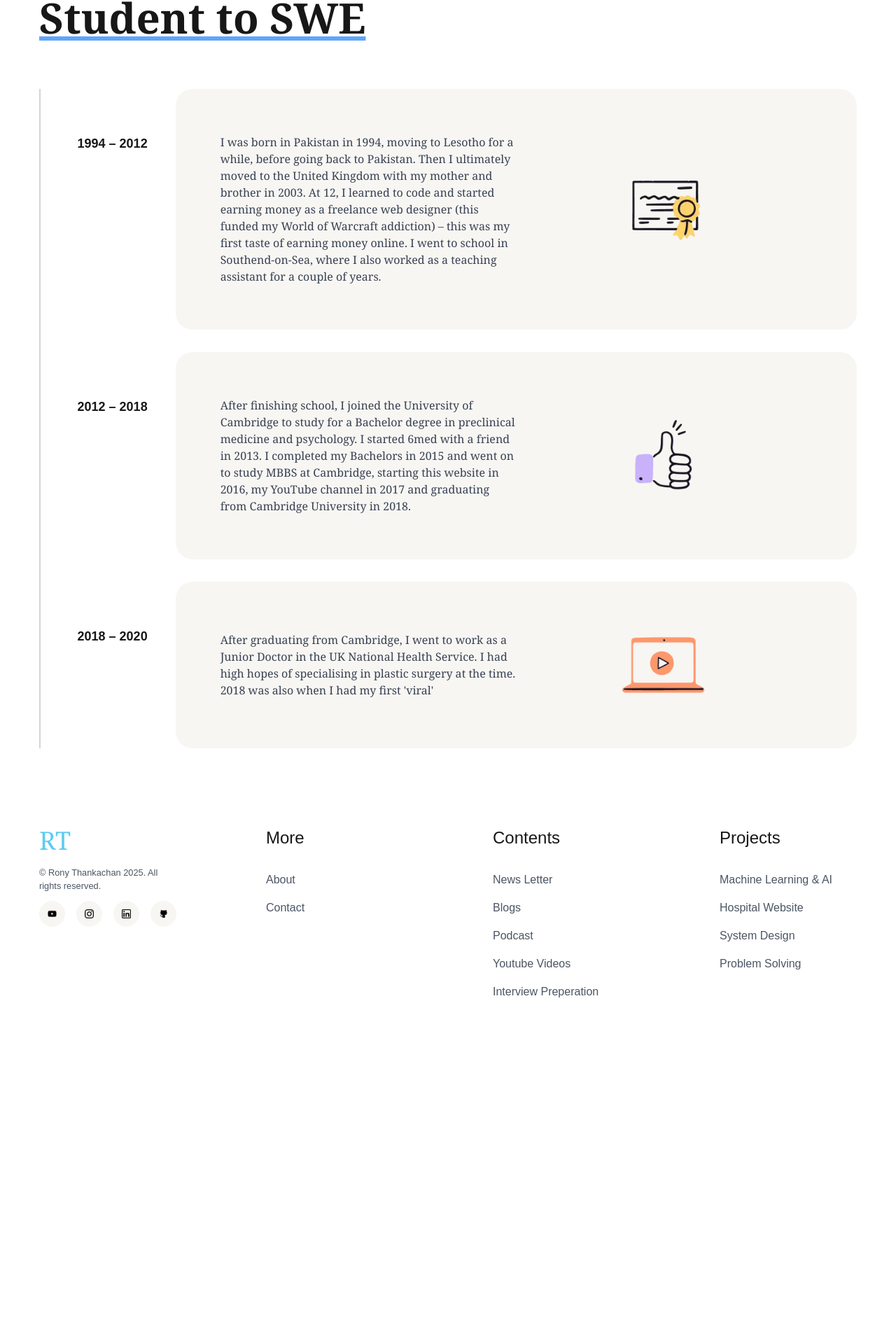
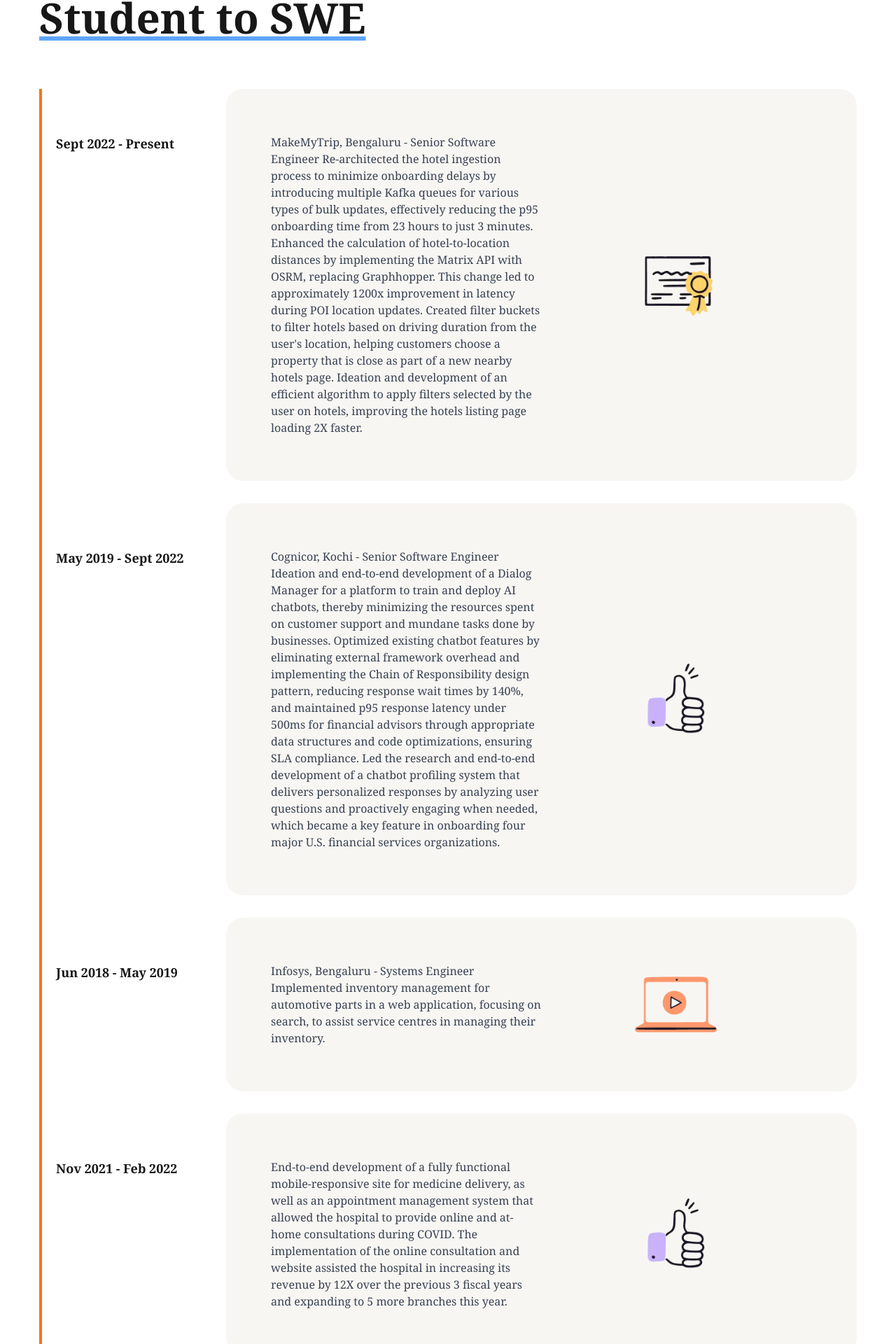
Before and after one commit to ronythankachan/ronythankachan.com, a Next.js app: page /about in a window 1280 px wide. Shown: the part 939-2859 px from the top of the page at 70% size. Before the commit the page ends 2448 px from the top, so only its background shows below. Built offline with nearby package versions, Linux system fonts and the light colour scheme.

Commit message:
Timeline content template added

```diff
--- a/app/components/Timeline.tsx
+++ b/app/components/Timeline.tsx
@@ -9,20 +9,37 @@
 
 const timelineEvents: TimelineEvent[] = [
   {
-    period: "1994 – 2012",
-    description: `I was born in Pakistan in 1994, moving to Lesotho for a while, before going back to Pakistan. Then I ultimately moved to the United Kingdom with my mother and brother in 2003.
-
-    At 12, I learned to code and started earning money as a freelance web designer (this funded my World of Warcraft addiction) – this was my first taste of earning money online. I went to school in Southend-on-Sea, where I also worked as a teaching assistant for a couple of years.`,
+    period: "Sept 2022 - Present",
+    description: `MakeMyTrip, Bengaluru - Senior Software Engineer
+    Re-architected the hotel ingestion process to minimize onboarding delays by introducing multiple Kafka queues for various types of bulk updates, effectively reducing the p95 onboarding time from 23 hours to just 3 minutes.
+    Enhanced the calculation of hotel-to-location distances by implementing the Matrix API with OSRM, replacing Graphhopper. This change led to approximately 1200x improvement in latency during POI location updates.
+    Created filter buckets to filter hotels based on driving duration from the user's location, helping customers choose a property that is close as part of a new nearby hotels page.
+    Ideation and development of an efficient algorithm to apply filters selected by the user on hotels, improving the hotels listing page loading 2X faster.`,
     icon: "/certificate.png"
   },
   {
-    period: "2012 – 2018",
-    description: `After finishing school, I joined the University of Cambridge to study for a Bachelor degree in preclinical medicine and psychology. I started 6med with a friend in 2013. I completed my Bachelors in 2015 and went on to study MBBS at Cambridge, starting this website in 2016, my YouTube channel in 2017 and graduating from Cambridge University in 2018.`,
+    period: "May 2019 - Sept 2022",
+    description: `Cognicor, Kochi - Senior Software Engineer
+    Ideation and end-to-end development of a Dialog Manager for a platform to train and deploy AI chatbots, thereby minimizing the resources spent on customer support and mundane tasks done by businesses.
+    Optimized existing chatbot features by eliminating external framework overhead and implementing the Chain of Responsibility design pattern, reducing response wait times by 140%, and maintained p95 response latency under 500ms for financial advisors through appropriate data structures and code optimizations, ensuring SLA compliance.
+    Led the research and end-to-end development of a chatbot profiling system that delivers personalized responses by analyzing user questions and proactively engaging when needed, which became a key feature in onboarding four major U.S. financial services organizations.`,
     icon: "/thumsup.png"
   },
   {
-    period: "2018 – 2020",
-    description: `After graduating from Cambridge, I went to work as a Junior Doctor in the UK National Health Service. I had high hopes of specialising in plastic surgery at the time. 2018 was also when I had my first 'viral'`,
+    period: "Jun 2018 - May 2019",
+    description: `Infosys, Bengaluru - Systems Engineer Implemented inventory management for automotive parts in a web application, focusing on search, to assist service centres in managing their inventory.`,
+    icon: "/youtube-large.png"
+  },
+  {
+    period: "Nov 2021 - Feb 2022",
+    description: `End-to-end development of a fully functional mobile-responsive site for medicine delivery, as well as an appointment management system that allowed the hospital to provide online and at-home consultations during COVID.
+    The implementation of the online consultation and website assisted the hospital in increasing its revenue by 12X over the previous 3 fiscal years and expanding to 5 more branches this year.`,
+    icon: "/thumsup.png"
+  },
+  {
+    period: "Aug 2014 - May 2018",
+    description: `Rajagiri school of engineering and technology, Kochi
+    B.Tech in Computer Science & Engineering`,
     icon: "/youtube-large.png"
   }
 ];
@@ -30,11 +47,11 @@
 const Timeline: React.FC = () => {
   return (
     <div className="mt-16 relative">
-      <div className="absolute left-1/6 top-0 h-full border-l-2 border-gray-300"></div>
+      <div className="absolute left-1/6 top-0 h-full border-l-4 border-orange-500"></div>
       {timelineEvents.map((event, index) => (
         <div key={index} className="flex mb-8 relative">
-          <div className="w-1/6 text-right pr-4">
-            <h3 className="text-lg font-bold mt-16 mr-6">{event.period}</h3>
+          <div className="w-1/4 ">
+            <h3 className="text-lg font-bold font-serif mt-16 ml-6">{event.period}</h3>
           </div>
           <div className="w-5/6 bg-[#f8f6f3] p-16 rounded-3xl relative flex font-serif">
             <div className="w-1/2 flex items-center">
```
